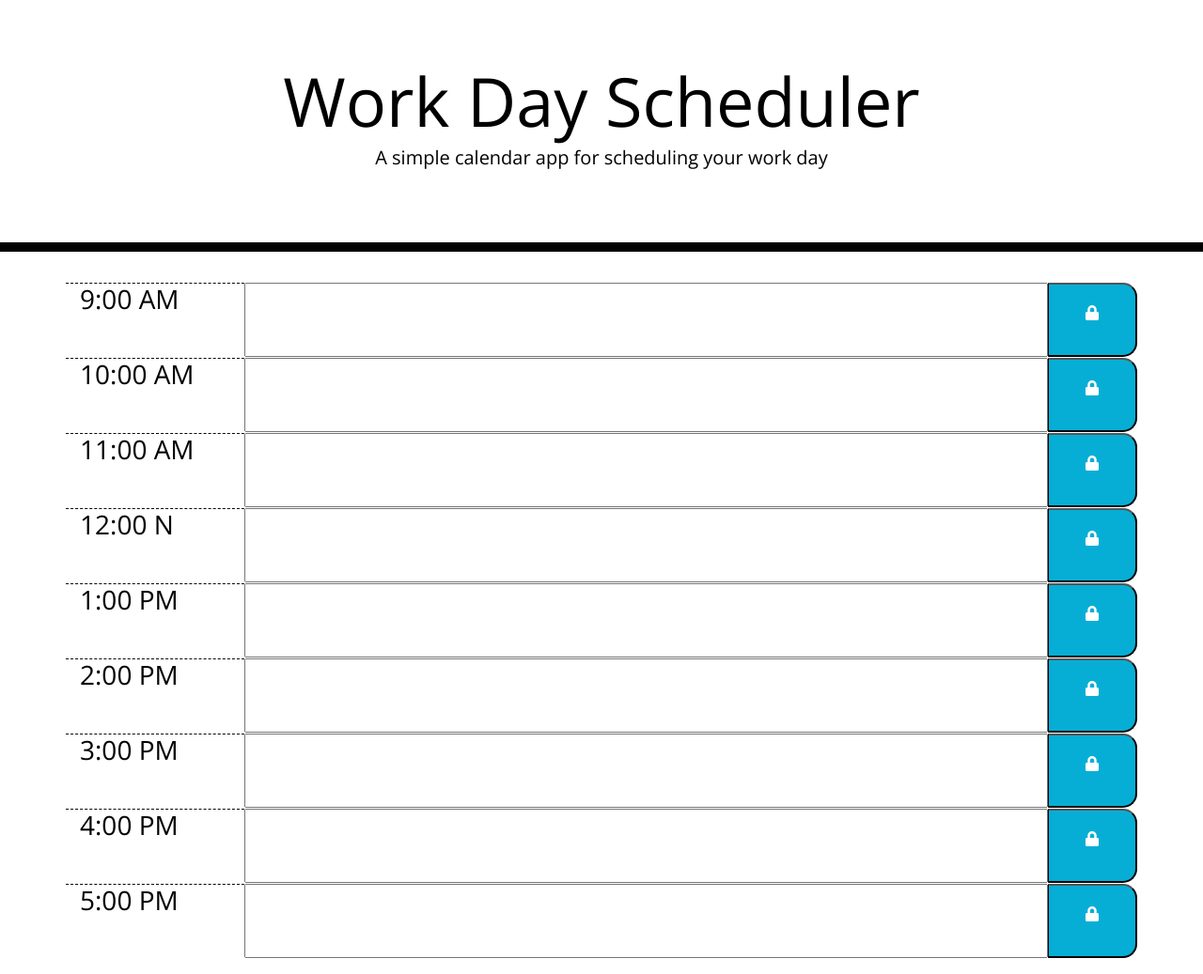
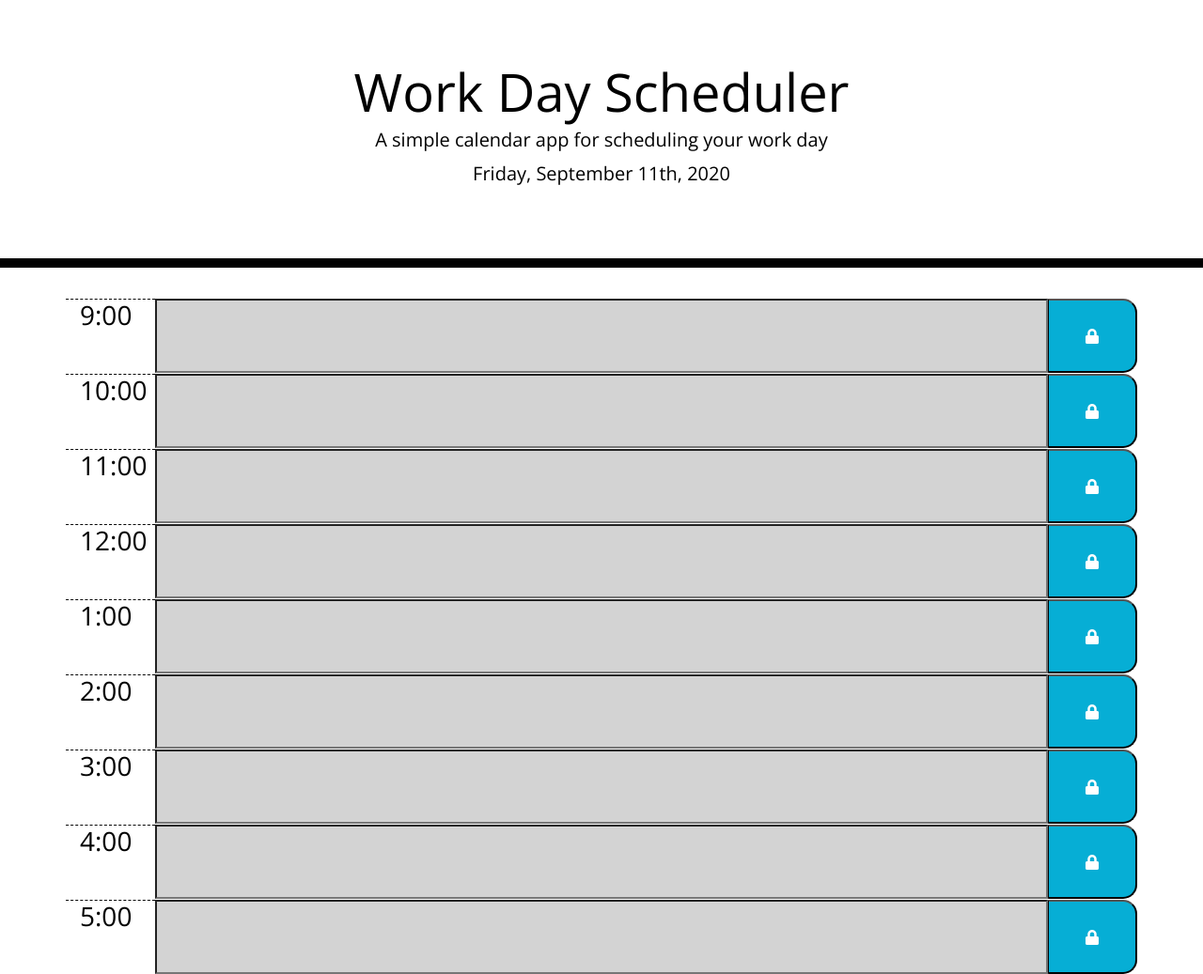
Before and after one commit to Dengelberger/Work-Day-Scheduler, a plain HTML site: page index.html in a window 1280 px wide. Shown: the whole page at 94% size. Drawn offline with nearby package versions, Linux system fonts and the light colour scheme.

Commit message:
My finished project

```diff
--- a/index.html
+++ b/index.html
@@ -15,56 +15,11 @@
 
 <body>
   <header class="jumbotron">
-    <h1 class="display-3">Work Day Scheduler</h1>
+    <h1 class="display-4">Work Day Scheduler</h1>
     <p class="lead">A simple calendar app for scheduling your work day</p>
     <p id="currentDay" class="lead"></p>
   </header>
-  <div class="container">
-    <div class="row">
-      <h3 class="hour col-md-2">9:00 AM</h3>
-      <input class="col-md-9" id="9"></input>
-      <button class="saveBtn col-md-1" id="save9am"><i class="fas fa-lock"></i>
-    </div>
-    <div class="row">
-      <h3 class="hour col-md-2">10:00 AM</h3>
-      <input class="col-md-9" id="10"></input>
-      <button class="saveBtn col-md-1" id="save10am"><i class="fas fa-lock"></i>
-    </div>
-    <div class="row">
-      <h3 class="hour col-md-2">11:00 AM</h3>
-      <input class="col-md-9" id="11"></input>
-      <button class="saveBtn col-md-1" id="save11am"><i class="fas fa-lock"></i>
-    </div>
-    <div class="row">
-      <h3 class="hour col-md-2">12:00 N</h3>
-      <input class="col-md-9" id="12"></input>
-      <button class="saveBtn col-md-1" id="save12noon"><i class="fas fa-lock"></i>
-    </div>
-    <div class="row">
-      <h3 class="hour col-md-2">1:00 PM</h3>
-      <input class="col-sm-9" id="13"></input>
-      <button class="saveBtn col-md-1" id="save1pm"><i class="fas fa-lock"></i>
-    </div>
-    <div class="row">
-      <h3 class="hour col-md-2">2:00 PM</h3>
-      <input class="col-md-9" id="14"></input>
-      <button class="saveBtn col-md-1" id="save2pm"><i class="fas fa-lock"></i>
-    </div>
-    <div class="row">
-      <h3 class="hour col-md-2">3:00 PM</h3>
-      <input class="col-md-9" id="15"></input>
-      <button class="saveBtn col-md-1" id="save3pm"><i class="fas fa-lock"></i>
-    </div>
-    <div class="row">
-      <h3 class="hour col-md-2">4:00 PM</h3>
-      <input class="col-md-9" id="16"></input>
-      <button class="saveBtn col-md-1" id="save4pm"><i class="fas fa-lock"></i>
-    </div>
-    <div class="row">
-      <h3 class="hour col-md-2">5:00 PM</h3>
-      <input class="col-md-9" id="17"></input>
-      <button class="saveBtn col-md-1" id="save5pm"><i class="fas fa-lock"></i>
-    </div>
+  <div id='container' class="container">
   </div>
   </div>
 
--- a/script.js
+++ b/script.js
@@ -1,20 +1,106 @@
-//this tells us that we are using jQuery.
+//WINDOWS ACCESS TO LOCAL STORAGE
 
+var ls = window.localStorage
+
+//WE ARE USING JQUERY.
 $(document).ready(function () {
 
-    //establish current date and write on calendar page jumbotron.
+    //CURRENT DATE TO APPEAR ON JUMBOTRON.
+
     var date = $("#currentDay");
     currDateEl = moment().format("dddd, MMMM Do, YYYY");
     console.log(currDateEl);
     date.text(currDateEl);
 })
 
-//CLICK EVENTS FOR THE SAVE BUTTONS
+//SINCE EVERYTHING IS GOING INTO THE SCHEDULER AREA, OR CONTAINER, WE ESTABLISH THE CONTAINER-EL VARIABLE FIRST OUTSIDE OF THE LOOP.
+
+var containerEl = document.getElementById('container')
+
+//RUN LOOP TO ACCOUNT FOR HOURS FROM 9 AM TO 5 PM IN MILITARY TIME.
 
 for (var i = 9; i < 18; i++) {
-    event.preventDefault();
-    var toDoText[i] = $("#input-field-"+[i]).val.trim();
-    localStorage.setItem("toDo"+[i], toDoText[i]);
 
+    //ADD A NEW ROW TO THE SCHEDULER.
+
+    var newRow = document.createElement('div')
+    newRow.classList.add('row')
+    newRow.setAttribute('id', 'row' + i)
+
+    //ADD A NEW COLUMN FOR THE TIME LABEL.
+
+    var newH3 = document.createElement('h3')
+    newH3.classList.add('hour', 'col-md-1')
+    if (i > 12) {
+        newH3.innerHTML = (i - 12) + ':00';
+    } else {
+        newH3.innerHTML = i + ':00';
+    }
+
+    //APPEND THE TIME LABEL TO THE ROW.
+
+    newRow.appendChild(newH3)
+
+    //ADD A NEW COLUMN FOR THE USER TO ENTER INFORMATION.
+
+    var newInput = document.createElement('input')
+    newInput.classList.add('col-md-10')
+    newInput.setAttribute('id', 'text' + i)
+
+    //APPEND THE USER INPUT AREA TO THE ROW.
+
+    newRow.appendChild(newInput)
+
+    //ADD A NEW COLUMN WITH SAVE BUTTONS FOR EACH ROW.
+
+    var newButton = document.createElement('button')
+    newButton.classList.add('saveBtn', 'col-md-1')
+    newButton.setAttribute('id', 'save' + i)
+
+    //ADD THE LOCK ICON TO THE SAVE BUTTON.
+
+    var newIcon = document.createElement('i')
+    newIcon.classList.add('fas', 'fa-lock')
+
+    //APPEND THE LOCK ICON TO THE BUTTON COLUMN.
+
+    newButton.appendChild(newIcon)
+
+    //APPEND THE SAVE BUTTON TO THE ROW.
+
+    newRow.appendChild(newButton)
+
+    //APPEND THE ROW TO THE CONTAINER (SCHEDULER AREA).
+
+    containerEl.appendChild(newRow)
+    var textInput = localStorage.getItem("text" + i);
+    $("#text" + i).val(textInput);
+}
+//CLICK EVENTS FOR THE SAVE BUTTONS.
+
+
+for (var i = 9; i < 18; i++) {
+    $(document).on('click', "#save" + i, function (event) {
+        event.preventDefault();
+        inputEl = $(this).prev();
+        var inputId = $(this).prev().attr("id");
+        localStorage.setItem(inputId, inputEl.val());
+    }
+    )
+}
+
+//CHANGE THE BACKGROUND OF THE ROWS TO ACCOUNT FOR PAST, PRESENT, AND FUTURE HOURS.
+
+currHourEl = moment().format('HH');
+
+
+for (var i = 9; i < 18; i++) {
+    if (currHourEl > i) {
+        $("#text" + i).addClass("past");
+    } else if (currHourEl >= i && currHourEl < (i + 1)) {
+        $("#text" + i).addClass("present");
+    } else if (currHourEl < i) {
+
+        $("#text" + i).addClass("future");
     }
 }
```
Also changed, not shown: Assets/Screenshot (479).png (added), Assets/Screenshot (480).png (added), Assets/Screenshot (481).png (added).
